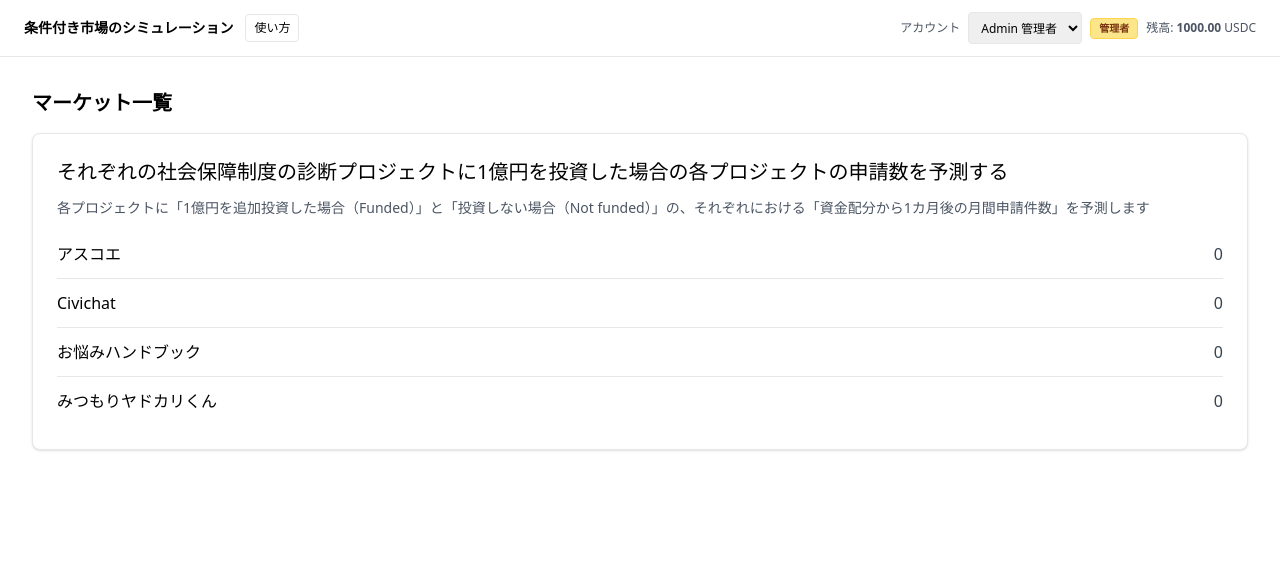
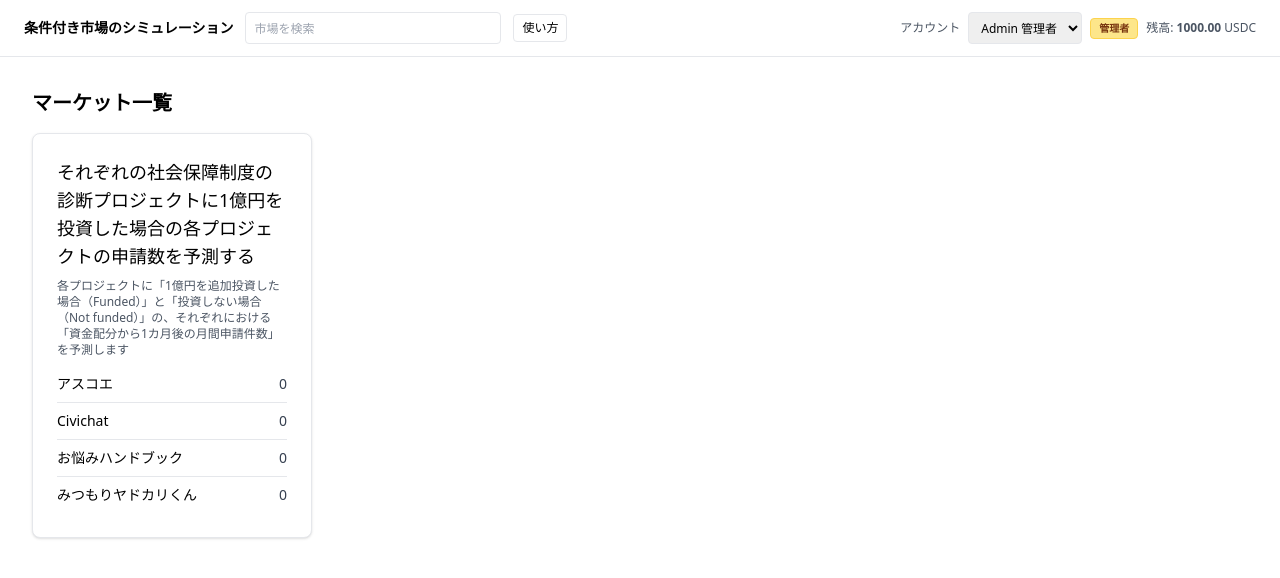
Before and after one commit to tkgshn/cfm, a React (Vite) app in the folder frontend/: page / in a window 1280 px wide. Shown: the top 578 px of the page. Built offline with nearby package versions, Linux system fonts and the light colour scheme.

Commit message:
revert(ui): ホームのマーケットカード拡大を元のサイズに戻す\n\n- grid を md:3 / lg:4 列に戻す\n- カード余白/フォント/行間を従来値へ復元

```diff
--- a/frontend/src/App.tsx
+++ b/frontend/src/App.tsx
@@ -65,11 +65,52 @@
     ),
   ]
 
+  // 検索バー（ヘッダー）
+  const [search, setSearch] = useState('')
+  const [searchOpen, setSearchOpen] = useState(false)
+  const searchResults = useMemo(() => {
+    const q = search.trim()
+    if (!q) return [] as typeof markets
+    const lower = q.toLowerCase()
+    return markets.filter(m =>
+      m.name.toLowerCase().includes(lower) ||
+      m.title.toLowerCase().includes(lower) ||
+      (m.overview?.toLowerCase().includes(lower) ?? false)
+    )
+  }, [search])
+  const goToMarket = (id: string) => {
+    setSearch('')
+    setSearchOpen(false)
+    window.location.hash = `market/${id}`
+  }
+
   const Header = () => (
     <div className="w-full border-b bg-white sticky top-0 z-10">
       <div className="mx-auto max-w-7xl px-6 py-3 flex items-center justify-between">
         <div className="flex items-center gap-3">
           <a href="#" className="text-sm font-semibold hover:opacity-80">条件付き市場のシミュレーション</a>
+          <div className="relative">
+            <input
+              type="text"
+              className="h-8 w-48 md:w-64 border rounded px-2 text-xs"
+              placeholder="市場を検索"
+              value={search}
+              onChange={(e) => { setSearch(e.target.value); setSearchOpen(true) }}
+              onFocus={() => setSearchOpen(true)}
+              onKeyDown={(e) => { if (e.key === 'Enter' && searchResults[0]) goToMarket(searchResults[0].id) }}
+              onBlur={() => setTimeout(() => setSearchOpen(false), 120)}
+            />
+            {searchOpen && searchResults.length > 0 && (
+              <div className="absolute z-20 mt-1 w-full bg-white border rounded shadow text-xs max-h-64 overflow-auto">
+                {searchResults.map((m) => (
+                  <button key={m.id} className="w-full text-left px-2 py-1 hover:bg-gray-50" onMouseDown={(e) => e.preventDefault()} onClick={() => goToMarket(m.id)}>
+                    <div className="font-medium truncate">{m.name}</div>
+                    <div className="text-[10px] text-gray-500 truncate">{m.title}</div>
+                  </button>
+                ))}
+              </div>
+            )}
+          </div>
           <button className="h-7 px-2 text-xs border rounded hover:bg-gray-50" onClick={() => { setHelpPage(0); setHelpOpen(true) }}>使い方</button>
         </div>
         <div className="flex items-center gap-2">
--- a/frontend/src/pages/Home.tsx
+++ b/frontend/src/pages/Home.tsx
@@ -30,7 +30,7 @@
       <div className="p-6 md:p-8">
         <div className="mx-auto max-w-7xl space-y-4">
           <h1 className="text-xl font-semibold">マーケット一覧</h1>
-          <div className="grid grid-cols-[repeat(auto-fit,minmax(420px,1fr))] gap-8">
+          <div className="grid grid-cols-1 md:grid-cols-3 lg:grid-cols-4 gap-6 md:gap-8">
           {markets.map((m) => (
             <Card
               key={m.id}
@@ -39,19 +39,19 @@
               role="button"
               tabIndex={0}
             >
-              <CardContent className="p-6 space-y-3">
+              <CardContent className="p-4 space-y-2">
                 {/* 市場詳細と同一のタイトルを表示 */}
-                <div className="text-xl font-medium leading-snug">{m.title}</div>
-                <div className="text-sm text-gray-600">{m.overview}</div>
+                <div className="text-lg font-medium">{m.title}</div>
+                <div className="text-xs text-gray-600">{m.overview}</div>
 
                 {/* プロジェクトごとの予測インパクト（簡易プレビュー） */}
-                <div className="mt-3 divide-y">
+                <div className="mt-2 divide-y">
                   {previewProjects.map((p) => {
                     const impact = calcImpactAbs(p)
                     return (
-                      <div key={p.id} className="py-3 flex items-center justify-between">
-                        <div className="text-base font-medium">{p.name}</div>
-                        <div className="text-base text-gray-700">{impact.toFixed(0)}</div>
+                      <div key={p.id} className="py-2 flex items-center justify-between">
+                        <div className="text-sm font-medium">{p.name}</div>
+                        <div className="text-sm text-gray-700">{impact.toFixed(0)}</div>
                       </div>
                     )
                   })}
--- a/frontend/src/pages/MarketPage.tsx
+++ b/frontend/src/pages/MarketPage.tsx
@@ -166,6 +166,15 @@
     try {
       localStorage.setItem(STORAGE_KEY, JSON.stringify(projects))
     } catch {}
+  }, [projects, STORAGE_KEY])
+
+  // アンマウント直前にも確実に保存（ナビゲーション直後でも消えないように）
+  useEffect(() => {
+    return () => {
+      try {
+        localStorage.setItem(STORAGE_KEY, JSON.stringify(projects))
+      } catch {}
+    }
   }, [projects, STORAGE_KEY])
 
   useEffect(() => {
@@ -445,6 +454,7 @@
 
     setProjects(ps)
     setAccounts(as)
+    try { localStorage.setItem(STORAGE_KEY, JSON.stringify(ps)) } catch {}
   }
 
   // ===== すべての取引を初期化 =====
```
